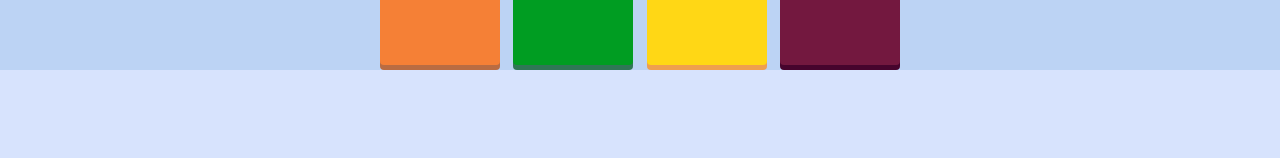
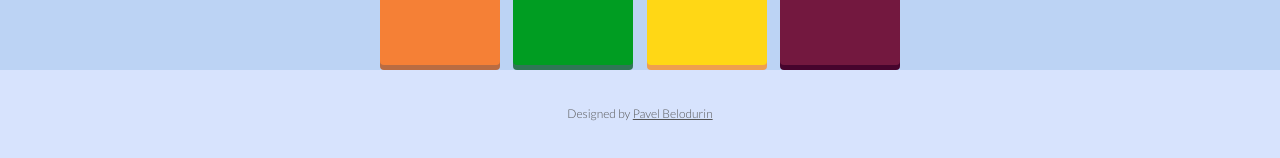
Before and after one commit to belodpav/fcc-simon, a plain HTML site: page index.html in a window 1280 px wide. Shown: the part 384-542 px from the top of the page. Drawn offline with Linux system fonts and the light colour scheme.

Commit message:
added footer

```diff
--- a/assets/css/main.css
+++ b/assets/css/main.css
@@ -147,3 +147,12 @@ button {
 .active {
     background-color: #2579bf;
 }
+/* Footer */
+footer {
+    padding: 30px 0;
+}
+.copyrights,
+.copyrights a {
+    color: #555;
+    font-size: 12px;
+}
--- a/index.html
+++ b/index.html
@@ -28,6 +28,9 @@
                 <button id="4" class="game-button">4</button>
             </div>
         </div>
+        <footer>
+            <small class="copyrights">Designed by <a href="https://twitter.com/belodpav" target="_blank">Pavel Belodurin</a></small>
+        </footer>
         <div class="sounds-box">
             <audio class="sound-btn" src="https://s3.amazonaws.com/freecodecamp/simonSound1.mp3"></audio>
             <audio class="sound-btn" src="https://s3.amazonaws.com/freecodecamp/simonSound2.mp3"></audio>
```
